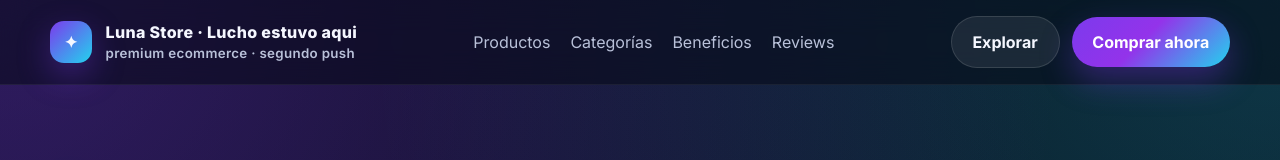
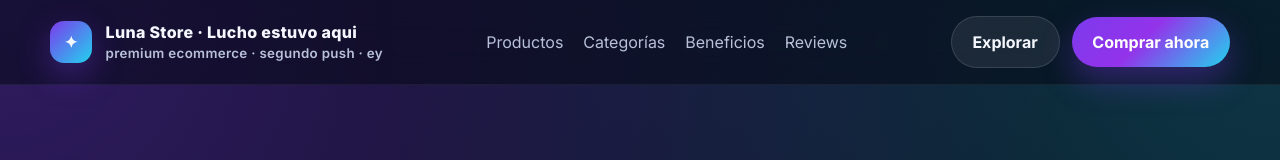
Before and after one commit to joacolinares/test_Lucho, a plain HTML site: page index.html in a window 1280 px wide. Shown: the top 160 px of the page. Drawn offline with Linux system fonts and the light colour scheme.

Commit message:
Add ey to HTML

```diff
--- a/index.html
+++ b/index.html
@@ -470,7 +470,7 @@
           <div class="brand-mark">✦</div>
           <div>
             <div>Luna Store · Lucho estuvo aqui</div>
-            <small style="color: var(--muted); font-weight: 600;">premium ecommerce · segundo push</small>
+            <small style="color: var(--muted); font-weight: 600;">premium ecommerce · segundo push · ey</small>
           </div>
         </div>
 
```
